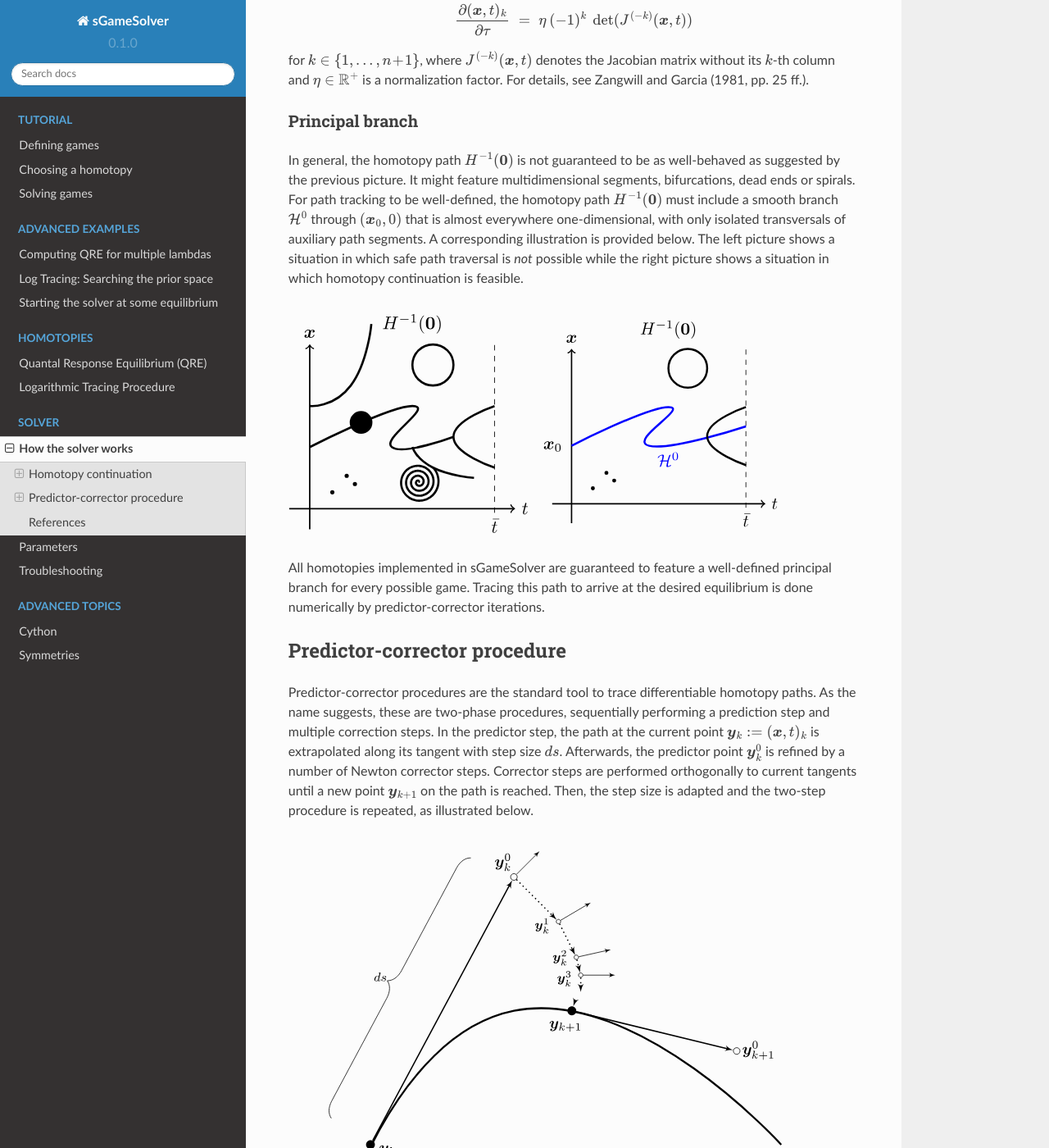
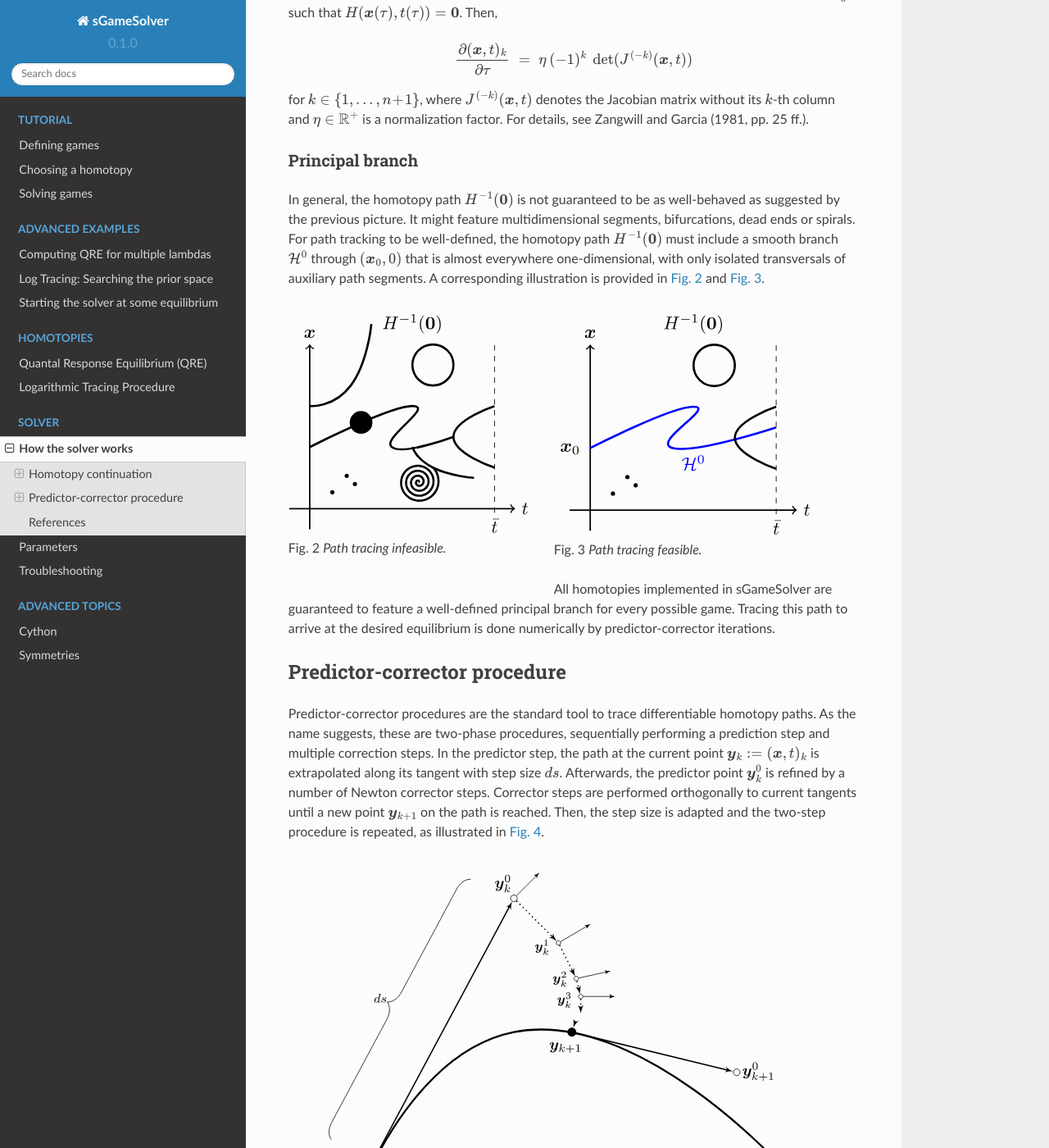
Before and after one commit to seibelsh/sgamesolver, a Sphinx documentation site: the page built from docs/source/how_solver_works.rst, in a window 1280 px wide and 1400 px high, scrolled down 1927 px. Shown: the whole window at 82% size. Built offline with Sphinx 7.4.7 and the Read the Docs theme 2.0.0, drawn with Linux system fonts in a browser that asks for light colours; some of the changed text lies outside the part shown.

Commit message:
numbered figures

```diff
--- a/docs/source/conf.py
+++ b/docs/source/conf.py
@@ -28,6 +28,8 @@ intersphinx_disabled_domains = ['std']
 
 templates_path = ['_templates']
 
+numfig = True
+
 # -- Options for HTML output
 
 html_theme = 'sphinx_rtd_theme'
--- a/docs/source/how_solver_works.rst
+++ b/docs/source/how_solver_works.rst
@@ -88,12 +88,15 @@ Parameterization
 
 The homotopy path might have turning points in the sense that the
 homotopy parameter :math:`t` is not monotonically increasing along the path,
-as illustrated in the following picture.
+as illustrated in :numref:`turnings`.
 
-.. image:: img/tikz-figure0.svg
+.. _turnings:
+.. figure:: img/tikz-figure0.svg
     :width: 600
     :alt: turning points along homotopy path
     :align: center
+
+    Turning points along the homotopy path.
 
 Therefore, it is generally not possible to follow the path by
 naively increasing :math:`t`.
@@ -121,18 +124,23 @@ smooth branch :math:`\mathcal{H}^0`
 through :math:`(\boldsymbol{x}_0, 0)`
 that is almost everywhere one-dimensional,
 with only isolated transversals of auxiliary path segments.
-A corresponding illustration is provided below.
-The left picture shows a situation in which safe path traversal is
-*not* possible while the right picture shows a situation in which
-homotopy continuation is feasible.
+A corresponding illustration is provided in :numref:`infeasible`
+and :numref:`feasible`.
 
-.. image:: img/tikz-figure1.svg
+.. _infeasible:
+.. figure:: img/tikz-figure1.svg
     :width: 300
     :alt: tracing infeasible
+    :align: left
 
-.. image:: img/tikz-figure2.svg
-    :width: 300
+    Path tracing infeasible.
+
+.. _feasible:
+.. figure:: img/tikz-figure2.svg
+    :width: 320
     :alt: tracing feasible
+
+    Path tracing feasible.
 
 All homotopies implemented in sGameSolver are guaranteed to feature a
 well-defined principal branch for every possible game.
@@ -153,12 +161,15 @@ by a number of Newton corrector steps.
 Corrector steps are performed orthogonally to current tangents
 until a new point :math:`\boldsymbol{y}_{k+1}` on the path is reached.
 Then, the step size is adapted and the two-step procedure is repeated,
-as illustrated below.
+as illustrated in :numref:`predictorcorrector`.
 
-.. image:: img/tikz-figure3.svg
+.. _predictorcorrector:
+.. figure:: img/tikz-figure3.svg
     :width: 600
     :alt: predictor-corrector procedure
     :align: center
+
+    Predictor-corrector procedure.
 
 Direction
 """""""""
@@ -174,12 +185,15 @@ Bifurcation detection
 """""""""""""""""""""
 
 The principal branch of the homotopy path might be crossed
-by another branch at some point, as illustrated below.
+by another branch at some point, as illustrated in :numref:`bifurcation`.
 
-.. image:: img/tikz-figure4.svg
+.. _bifurcation:
+.. figure:: img/tikz-figure4.svg
     :width: 600
     :alt: simple bifurcation
     :align: center
+
+    A simple bifurcation.
 
 These so-called simple bifurcations are singular points of the Jacobian matrix
 at which the direction of the path may be reversed
@@ -273,12 +287,15 @@ Specifically, the correction is also considered unsuccessful if
 
 for given maximum change :math:`\bar{\Delta}_J > 0`.
 This robustness requirement prevents accidental "path jumping"
-to a different nearby segment, as illustrated below.
+to a different nearby segment, as illustrated in :numref:`jumping`.
 
-.. image:: img/tikz-figure5.svg
+.. _jumping:
+.. figure:: img/tikz-figure5.svg
     :width: 600
     :alt: path jumping
     :align: center
+
+    Path jumping during correction.
 
 When converging to a different path, the Jacobian typically changes so much
 that the correction is not accepted.
```
